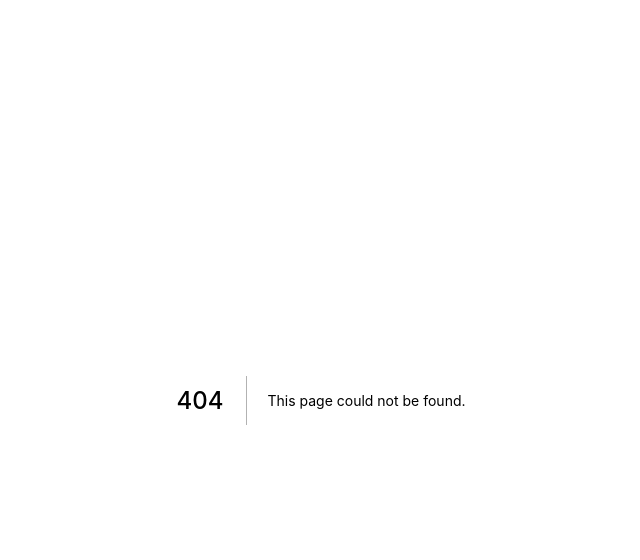
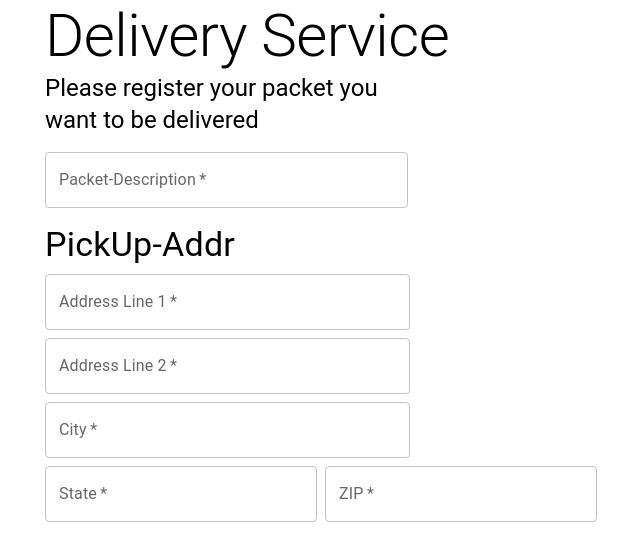
Before and after one commit to AlbinMamuti/PTV_BDI_B, a Next.js app in the folder ptv-client/: page /PickUpAddr in a window 1280 px wide. Before the commit this address had no page. Shown: the top 560 px of the page, without its empty margins (319-959 px from the left). Built offline with nearby package versions, Linux system fonts and the light colour scheme.

Commit message:
PickUp Form

```diff
--- a/ptv-client/package.json
+++ b/ptv-client/package.json
@@ -9,6 +9,10 @@
     "lint": "next lint"
   },
   "dependencies": {
+    "@emotion/react": "^11.8.2",
+    "@emotion/styled": "^11.8.1",
+    "@mui/material": "^5.5.2",
+    "material-ui-address-input": "^0.4.0",
     "next": "12.1.0",
     "react": "17.0.2",
     "react-dom": "17.0.2"
--- /dev/null
+++ b/ptv-client/pages/PackageForm.js
@@ -0,0 +1,34 @@
+import React from 'react';
+import TextField from '@mui/material/TextField';
+import Grid from '@mui/material/Grid'
+import Typography from '@mui/material/Typography'
+import PickUpAddr from './PickUpAddr'
+
+
+
+const PackageForm = () =>{
+    return(
+        <div>
+            <Grid container spacing={2}>
+                <Grid item xs={8}>
+                    <Typography variant='h5'>Please register your packet you want to be delivered</Typography>
+                </Grid>
+                <Grid item xs={8}>
+                    <TextField
+                    required
+                    id="outlined-required"
+                    label="Packet-Description"
+                    fullWidth
+                    />
+                </Grid>
+                <Grid item xs={4}></Grid>
+                <Grid item xs={12}>
+                <PickUpAddr></PickUpAddr>
+                </Grid>
+
+            </Grid>
+
+        </div>
+    );
+}
+export default PackageForm;
--- /dev/null
+++ b/ptv-client/pages/PickUpAddr.js
@@ -0,0 +1,60 @@
+import React, {Component} from 'react'
+import TextField from '@mui/material/TextField';
+import Grid from '@mui/material/Grid'
+import Typography from '@mui/material/Typography'
+// import TimePicker from '@mui/lab/TimePicker';
+
+const PickUpAddr = () =>{
+    return (
+        <div>
+        <Grid container spacing={1}>
+            <Grid item xs = {12}>
+                <Typography variant='h4'>PickUp-Addr</Typography>
+            </Grid>
+            <Grid item xs={8}>
+                <TextField
+                    required
+                    id="outlined-required"
+                    label="Address Line 1"
+                    fullWidth
+                />
+            </Grid>
+            <Grid item xs={8}>
+                <TextField
+                    required
+                    id="outlined-required"
+                    label="Address Line 2"
+                    fullWidth
+                />
+            </Grid>
+            <Grid item xs={8}>
+                <TextField
+                    required
+                    id="outlined-required"
+                    label="City"
+                    fullWidth
+                />
+            </Grid>
+            <Grid item xs={6}>
+                <TextField
+                    required
+                    id="outlined-required"
+                    label="State"
+                    fullWidth
+                />
+            </Grid>
+            <Grid item xs={6}>
+                <TextField
+                    required
+                    id="outlined-required"
+                    label="ZIP"
+                    fullWidth
+                />
+            </Grid>
+
+        </Grid>
+        </div>
+    )
+}
+
+export default PickUpAddr;
--- a/ptv-client/pages/_app.js
+++ b/ptv-client/pages/_app.js
@@ -1,7 +1,15 @@
 import '../styles/globals.css'
+import PackageForm from './PackageForm'
+import Container from '@mui/material/Container'
+import Typography from '@mui/material/Typography'
 
 function MyApp({ Component, pageProps }) {
-  return <Component {...pageProps} />
+  return(
+    <Container maxWidth="sm">
+      <Typography variant="h2">Delivery Service</Typography>
+      <PackageForm/>
+    </Container>
+  )
 }
 
 export default MyApp
```
Also changed, not shown: 1 other file (tests, documents, lock files or other folders).
